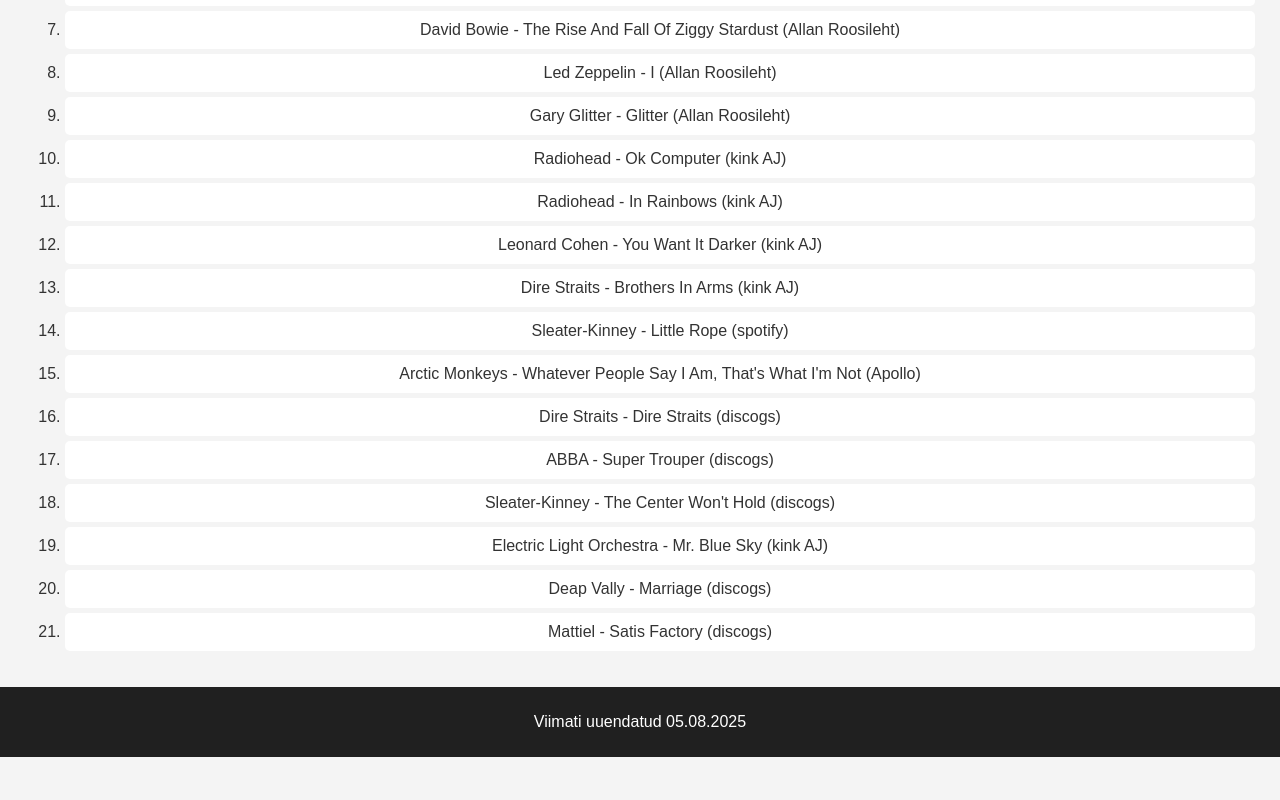
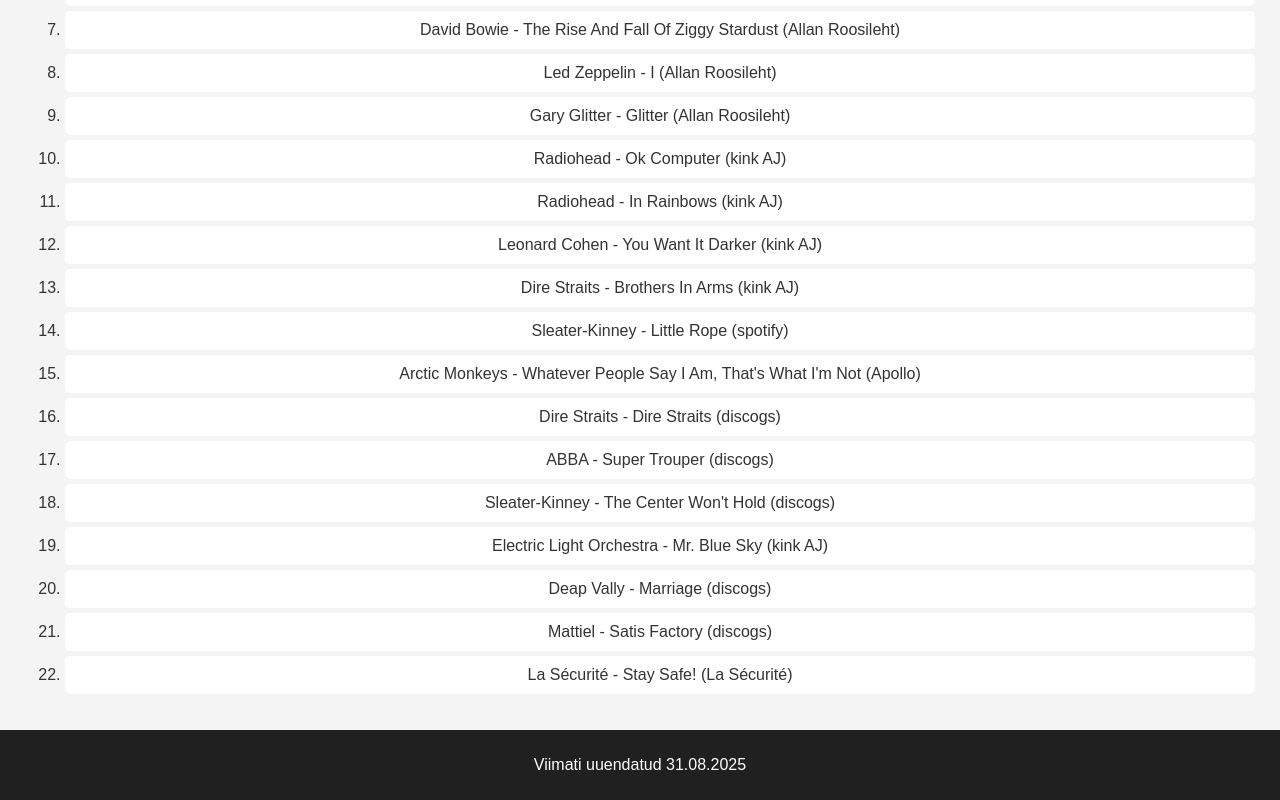
Before and after one commit to JJoks/Vinyl, a plain HTML site: page index.html in a window 1280 px wide. Shown: the part 2356-3156 px from the top of the page. Before the commit the page ends 3113 px from the top, so only its background shows below. Drawn offline with Linux system fonts and the light colour scheme.

Commit message:
Update index.html

```diff
--- a/index.html
+++ b/index.html
@@ -82,10 +82,11 @@
             <li>Electric Light Orchestra - Mr. Blue Sky (kink AJ)</li>
             <li>Deap Vally - Marriage (discogs)</li>
             <li>Mattiel - Satis Factory (discogs)</li>
+            <li>La Sécurité - Stay Safe! (La Sécurité)</li>
         </ol>
     </main>
     <footer>
-        <p>Viimati uuendatud 05.08.2025</p>
+        <p>Viimati uuendatud 31.08.2025</p>
     </footer>
 </body>
 </html>
```
